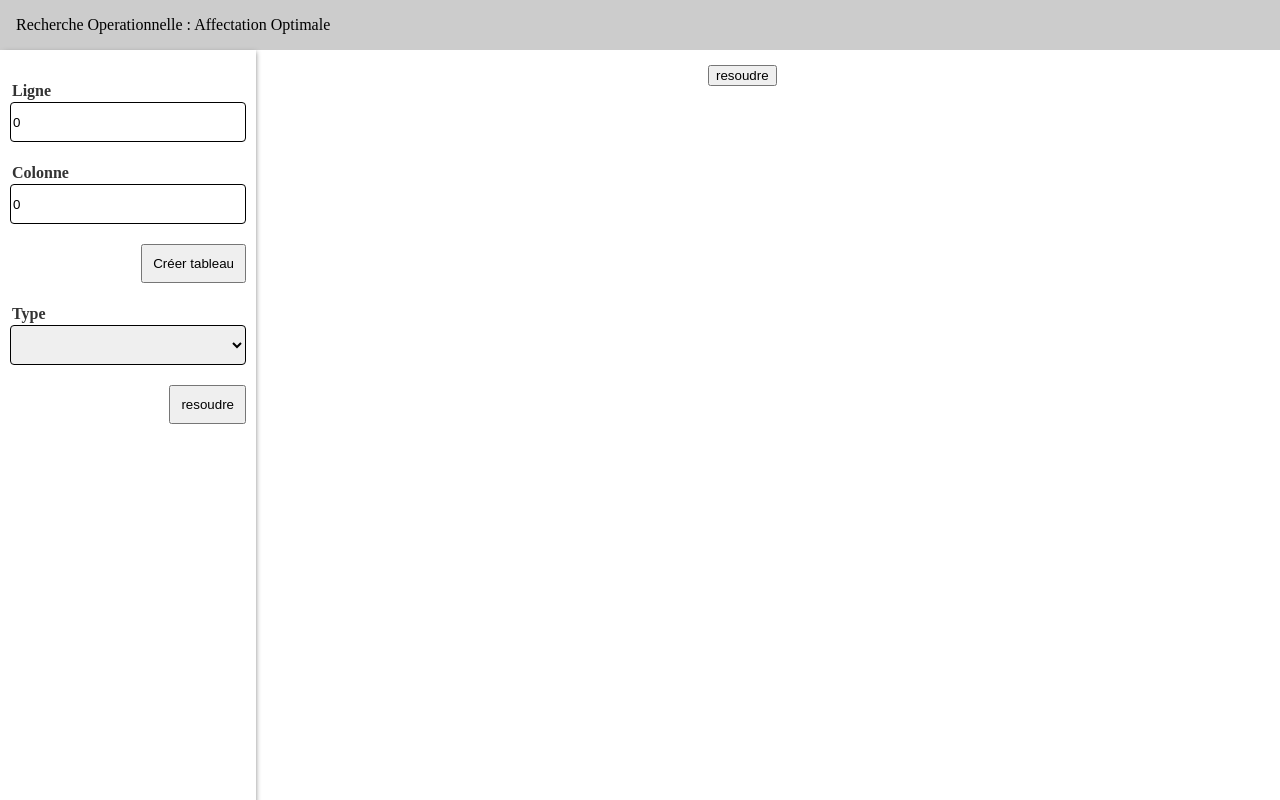
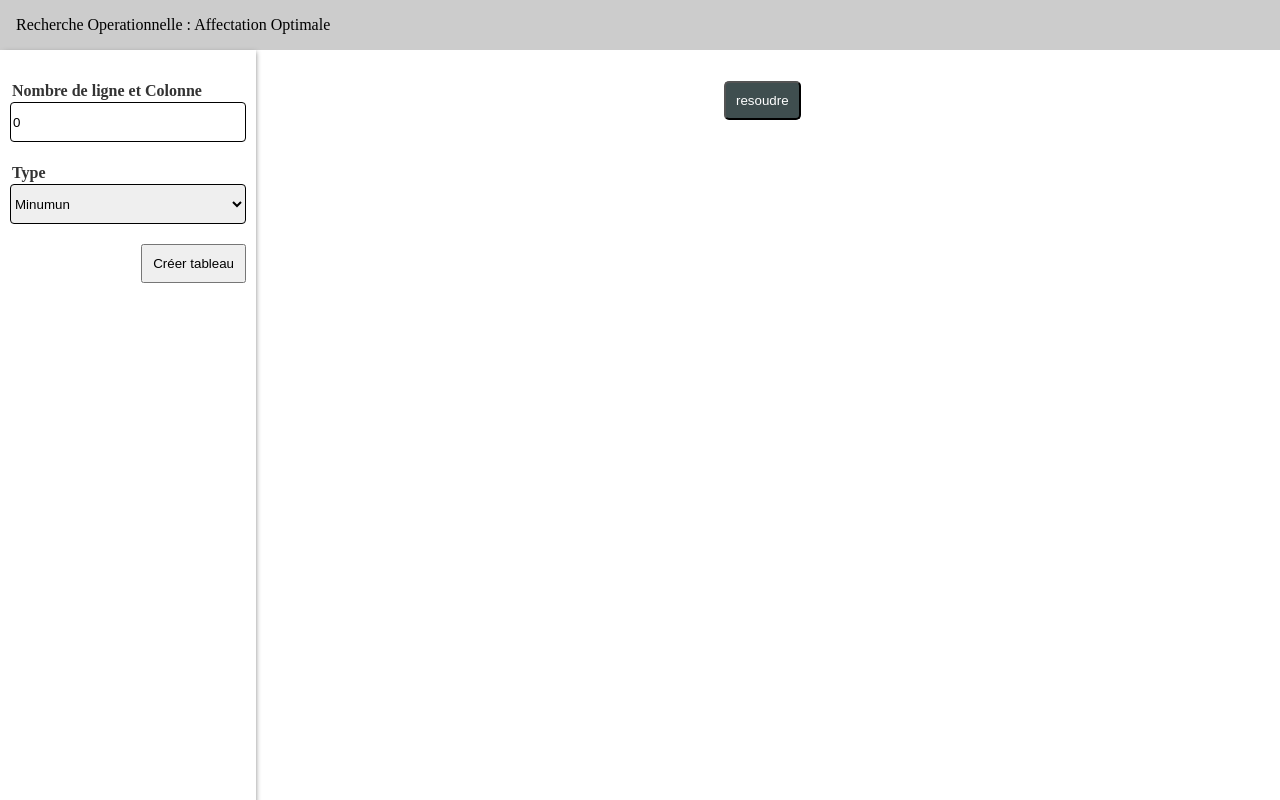
Before and after one commit to Nomentsafiidy/ro_affectation_optimal, an Angular app: page / in a window 1280 px wide. Both pictures are taken after a click on the button "Créer tableau". Built offline with nearby package versions, Linux system fonts and the light colour scheme.

Commit message:
Display solution

```diff
--- a/src/app/components/affectation-tab/affectation-tab.component.html
+++ b/src/app/components/affectation-tab/affectation-tab.component.html
@@ -37,6 +37,7 @@
                             type="number"
                             min="0"
                             class="cell_input"
+                            (input)="cellValueChange()"
                         />
                     </div>
                 </div>
--- a/src/app/components/affectation-tab/affectation-tab.component.scss
+++ b/src/app/components/affectation-tab/affectation-tab.component.scss
@@ -74,3 +74,12 @@
         }
     }
 }
+.actions {
+    & > button {
+        margin: 16px;
+        padding: 10px;
+        border-radius: 5px;
+        color: #fff;
+        background: #3f4e4f;
+    }
+}
--- a/src/app/components/affectation-tab/affectation-tab.component.ts
+++ b/src/app/components/affectation-tab/affectation-tab.component.ts
@@ -10,6 +10,7 @@ export class AffectationTabComponent implements OnInit {
     @Input('affectationTab') affectationTab!: AffectationTab;
     @Input('isDisplay') isDisplay!: boolean;
     @Output('resolveAffectation') resolveAffectation: EventEmitter<AffectationTab> = new EventEmitter();
+    @Output('maxChange') maxChange: EventEmitter<number> = new EventEmitter();
 
     typeAffectations = [' Affectation Minimal', 'Affectation Maximal'];
     constructor() {}
@@ -19,4 +20,8 @@ export class AffectationTabComponent implements OnInit {
     onResolve() {
         this.resolveAffectation.emit(this.affectationTab);
     }
+
+    cellValueChange() {
+        this.maxChange.emit(Math.max(...this.affectationTab.cells.map((cell) => cell.value)));
+    }
 }
--- a/src/app/models/AffectionTab.ts
+++ b/src/app/models/AffectionTab.ts
@@ -1,4 +1,4 @@
-import { SimpleTab } from './interface';
+import { AffectationSolution, SimpleTab } from './interface';
 
 export class AffectationTab {
     private simpleTab: SimpleTab;
@@ -14,6 +14,12 @@ export class AffectationTab {
         this.cols = [];
         this.rows = [];
         this.init();
+    }
+
+    doComplement(complement: number) {
+        this.cells.forEach((cell) => {
+            cell.value = complement - cell.value;
+        });
     }
 
     private init() {
@@ -138,18 +144,21 @@ export class AffectationTab {
         return !(makedRow.some((e) => !e) || makedCol.some((e) => !e));
     }
 
-    public getSolution(originalTab: AffectationTab) {
-        // TODO
-        // const solutionCells: AffectationCell[] = [];
-        // this.rows.forEach((row) => {
-        //     this.cols.forEach((col) => {
-        //         const cell = this.getCell(row, col);
-        //         if (cell.marked) {
-        //             makedRow[row] = true;
-        //             makedCol[col] = true;
-        //         }
-        //     });
-        // });
+    public getSolution(originalTab: AffectationTab): AffectationSolution[] {
+        const solutionCells: AffectationSolution[] = [];
+        this.rows.forEach((row) => {
+            this.cols.forEach((col) => {
+                const cell = this.getCell(row, col);
+                if (cell.marked) {
+                    solutionCells.push({
+                        rowIndex: row,
+                        colIndex: col,
+                        value: originalTab.getCell(row, col).value,
+                    });
+                }
+            });
+        });
+        return solutionCells;
     }
 
     //
--- a/src/app/models/interface.ts
+++ b/src/app/models/interface.ts
@@ -1,6 +1,18 @@
 export interface SimpleTab {
+    rowAndCol: number;
     col: number;
     row: number;
-    type: string;
+    type: AFFECTATION_TYPE;
     complement: number;
 }
+
+export enum AFFECTATION_TYPE {
+    MIN = 'MIN',
+    MAX = 'MAX',
+}
+
+export type AffectationSolution = {
+    rowIndex: number;
+    colIndex: number;
+    value: number;
+};
--- a/src/app/pages/home/home.page.html
+++ b/src/app/pages/home/home.page.html
@@ -2,46 +2,44 @@
     <app-header></app-header>
     <div class="content">
         <div class="tab_form">
-            <div class="input_group" *ngIf="simpleTab.type == 'Affectation Maximal'">
-                <div class="label">Complément à</div>
-                <input [(ngModel)]="simpleTab.complement" type="number" min="0" class="input" />
-            </div>
-
             <div class="input_group">
-                <div class="label">Ligne</div>
-                <input [(ngModel)]="simpleTab.row" type="number" min="0" class="input" />
+                <div class="label">Nombre de ligne et Colonne</div>
+                <input
+                    [(ngModel)]="simpleTab.rowAndCol"
+                    type="number"
+                    min="0"
+                    class="input"
+                    (input)="colAndRowChange()"
+                />
             </div>
             <div class="input_group">
-                <div class="label">Colonne</div>
-                <input [(ngModel)]="simpleTab.col" type="number" min="0" class="input" />
+                <div class="label">Type</div>
+                <select class="input" [(ngModel)]="simpleTab.type">
+                    <option [value]="AFFECTATION_TYPE.MIN">Minumun</option>
+                    <option [value]="AFFECTATION_TYPE.MAX">Maximum</option>
+                </select>
+            </div>
+            <div *ngIf="simpleTab.type == AFFECTATION_TYPE.MAX" class="input_group">
+                <div class="label">Complement</div>
+                <input [(ngModel)]="simpleTab.complement" type="number" min="0" class="input" />
             </div>
             <div class="btn">
                 <button (click)="createTab()" class="btn_primary">Créer tableau</button>
-            </div>
-
-            <div></div>
-            <div class="input_group">
-                <div class="label">Type</div>
-                <select i="select" class="input" [(ngModel)]="simpleTab.type">
-                    <option *ngFor="let typeaffectation of typeAffectations" [value]="typeaffectation"
-                        >{{typeaffectation}}</option
-                    >
-                </select>
-            </div>
-            <div class="actions btn">
-                <button class="btn_primary">resoudre</button>
             </div>
         </div>
         <div class="tab_body">
             <div>
                 <ng-container *ngIf="affectationTab">
                     <app-affectation-tab
+                        (maxChange)="onMaxChange($event)"
                         (resolveAffectation)="resolveAffectation($event)"
                         [affectationTab]="affectationTab"
                     ></app-affectation-tab>
                 </ng-container>
             </div>
-
+            <div class="complement" *ngIf="simpleTab.type == AFFECTATION_TYPE.MAX">
+                {{ simpleTab.complement }}
+            </div>
             <ng-container *ngIf="affectationTabResult.length">
                 <app-affectation-tab
                     *ngFor="let affectationTab of affectationTabResult"
@@ -52,14 +50,14 @@
             <div *ngIf="solutionFound">
                 <div class="solution_container">
                     <div class="title">Solution trouvé</div>
-                    <div class="affectation">
-                        <div class="row">A</div>
+                    <div class="affectation" *ngFor="let arc of affectionSolution">
+                        <div class="row">{{ affectationTab.rowHeader[arc.rowIndex] }}</div>
                         <div class="array">====></div>
-                        <div class="col">a</div>
+                        <div class="col">{{ affectationTab.colHeader[arc.colIndex] }}</div>
                         <div class="separator">:</div>
-                        <div class="value">50</div>
+                        <div class="value">{{arc.value}}</div>
                     </div>
-                    <div class="footer">D = 50</div>
+                    <div class="footer">D = {{ solutionValue }}</div>
                 </div>
             </div>
         </div>
--- a/src/app/pages/home/home.page.scss
+++ b/src/app/pages/home/home.page.scss
@@ -77,7 +77,14 @@
             }
         }
     }
-
+    .complement {
+        background: #3f4e4f;
+        color: white;
+        padding: 16px 48px;
+        font-size: 16px;
+        position: relative;
+        align-self: center !important;
+    }
     //     .tab_form {
     //         display: flex;
     //         width: 30%;
--- a/src/app/pages/home/home.page.ts
+++ b/src/app/pages/home/home.page.ts
@@ -1,6 +1,6 @@
 import { Component, OnInit } from '@angular/core';
 import { AffectationTab } from 'src/app/models/AffectionTab';
-import { SimpleTab } from 'src/app/models/interface';
+import { AffectationSolution, AFFECTATION_TYPE, SimpleTab } from 'src/app/models/interface';
 
 @Component({
     selector: 'app-home',
@@ -8,19 +8,23 @@ import { SimpleTab } from 'src/app/models/interface';
     styleUrls: ['./home.page.scss'],
 })
 export class HomePage implements OnInit {
-    public simpleTab: SimpleTab = {
-        row: 0,
-        col: 0,
-        type: 'Affectation Minimal',
-        complement: 0,
-    };
-
     typeAffectations = [' Affectation Minimal', 'Affectation Maximal'];
 
     public affectationTab!: AffectationTab;
 
     public affectationTabResult: AffectationTab[] = [];
     public solutionFound: boolean = false;
+    //
+    public AFFECTATION_TYPE: typeof AFFECTATION_TYPE = AFFECTATION_TYPE;
+    public simpleTab: SimpleTab = {
+        rowAndCol: 0,
+        row: 0,
+        col: 0,
+        type: AFFECTATION_TYPE.MIN,
+        complement: 0,
+    };
+    public affectionSolution: AffectationSolution[] = [];
+    solutionValue = 0;
 
     constructor() {}
 
@@ -32,12 +36,33 @@ export class HomePage implements OnInit {
 
     createTab() {
         this.affectationTab = new AffectationTab(this.simpleTab);
+        this.affectationTabResult = [];
+    }
+
+    colAndRowChange() {
+        this.simpleTab.col = this.simpleTab.rowAndCol;
+        this.simpleTab.row = this.simpleTab.rowAndCol;
+    }
+
+    onMaxChange(max: number) {
+        if (this.simpleTab.type == AFFECTATION_TYPE.MAX) {
+            this.simpleTab.complement = Math.max(this.simpleTab.complement, max);
+        }
     }
 
     resolveAffectation(affectationTab: AffectationTab) {
+        let tmpTab = affectationTab;
+
         this.affectationTab = affectationTab;
         this.affectationTabResult = [];
-        const setp1Result = this.step1(affectationTab);
+
+        if (this.simpleTab.type == AFFECTATION_TYPE.MAX) {
+            tmpTab = affectationTab.getClone();
+            tmpTab.doComplement(this.simpleTab.complement);
+            this.affectationTabResult.push(tmpTab);
+        }
+
+        const setp1Result = this.step1(tmpTab);
         let setp2Result = this.step2(setp1Result);
         while (!setp2Result.isSolution()) {
             const setp3Result = this.step3(setp2Result);
@@ -46,6 +71,10 @@ export class HomePage implements OnInit {
         }
         if (setp2Result.isSolution()) {
             this.solutionFound = true;
+            this.affectionSolution = setp2Result.getSolution(this.affectationTab);
+            this.solutionValue = this.affectionSolution
+                .map((as) => as.value)
+                .reduce((newVal, oldVal) => oldVal + newVal, 0);
         }
     }
 
```
